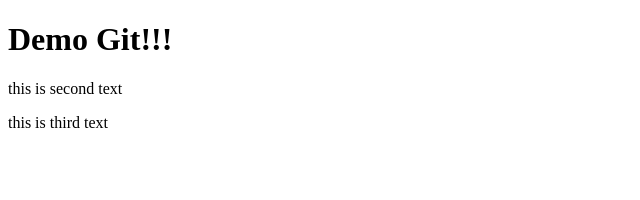
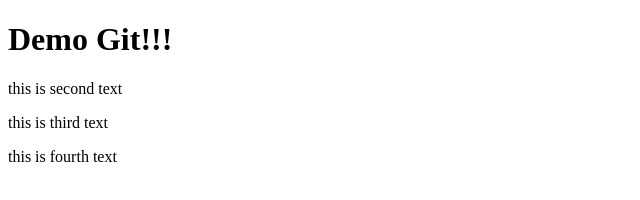
Before and after one commit to ALEXEESI/demogit, a plain HTML site: page index.html in a window 1280 px wide. Shown: the whole page, without its empty margins (0-640 px from the left). Drawn offline with Linux system fonts and the light colour scheme.

Commit message:
add text

```diff
--- a/index.html
+++ b/index.html
@@ -5,5 +5,6 @@
     <h1>Demo Git!!!</h1>
     <p>this is second text</p>
     <p>this is third text</p>
+    <p>this is fourth text</p>
 </body>
 </html>
```
